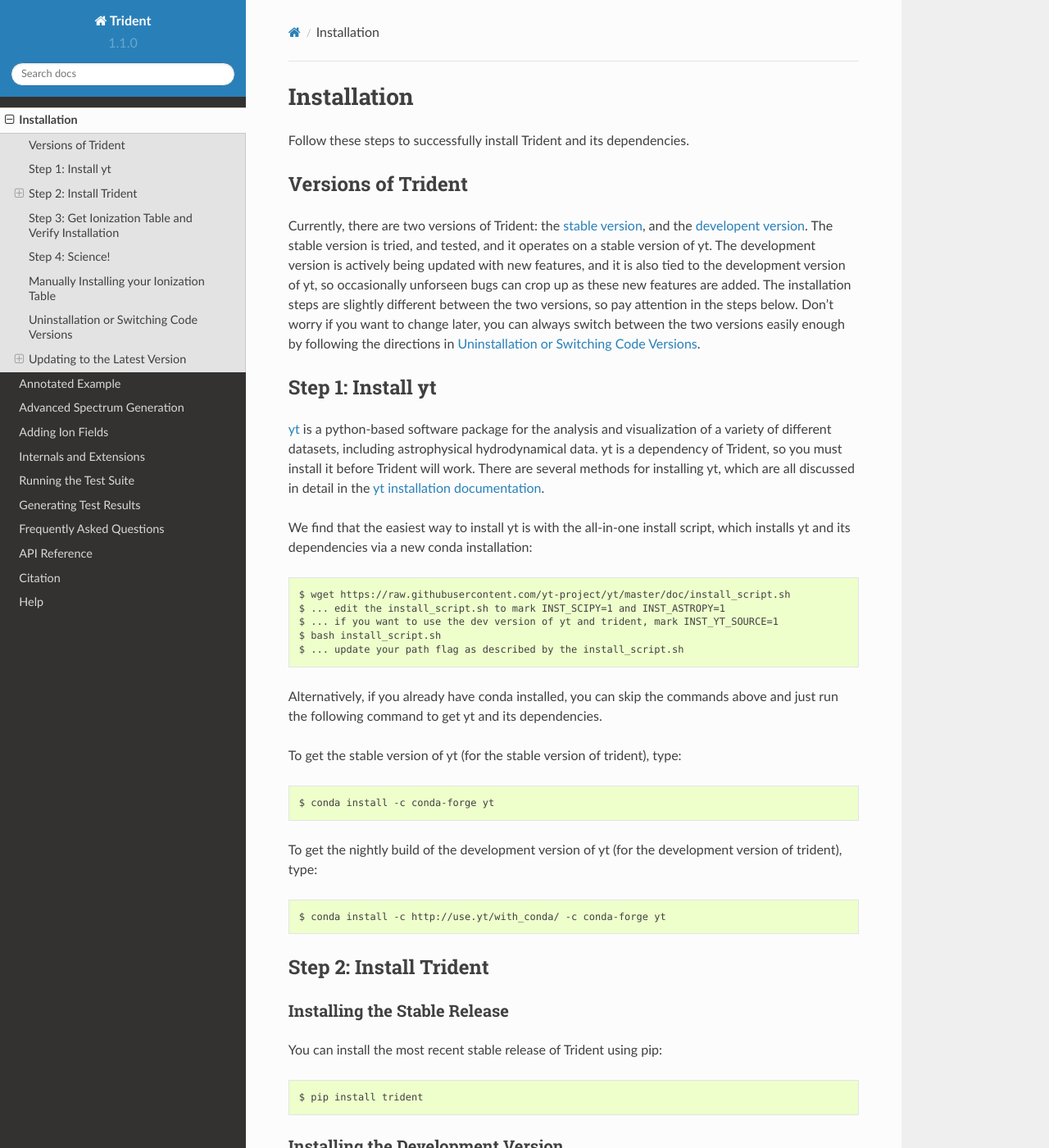
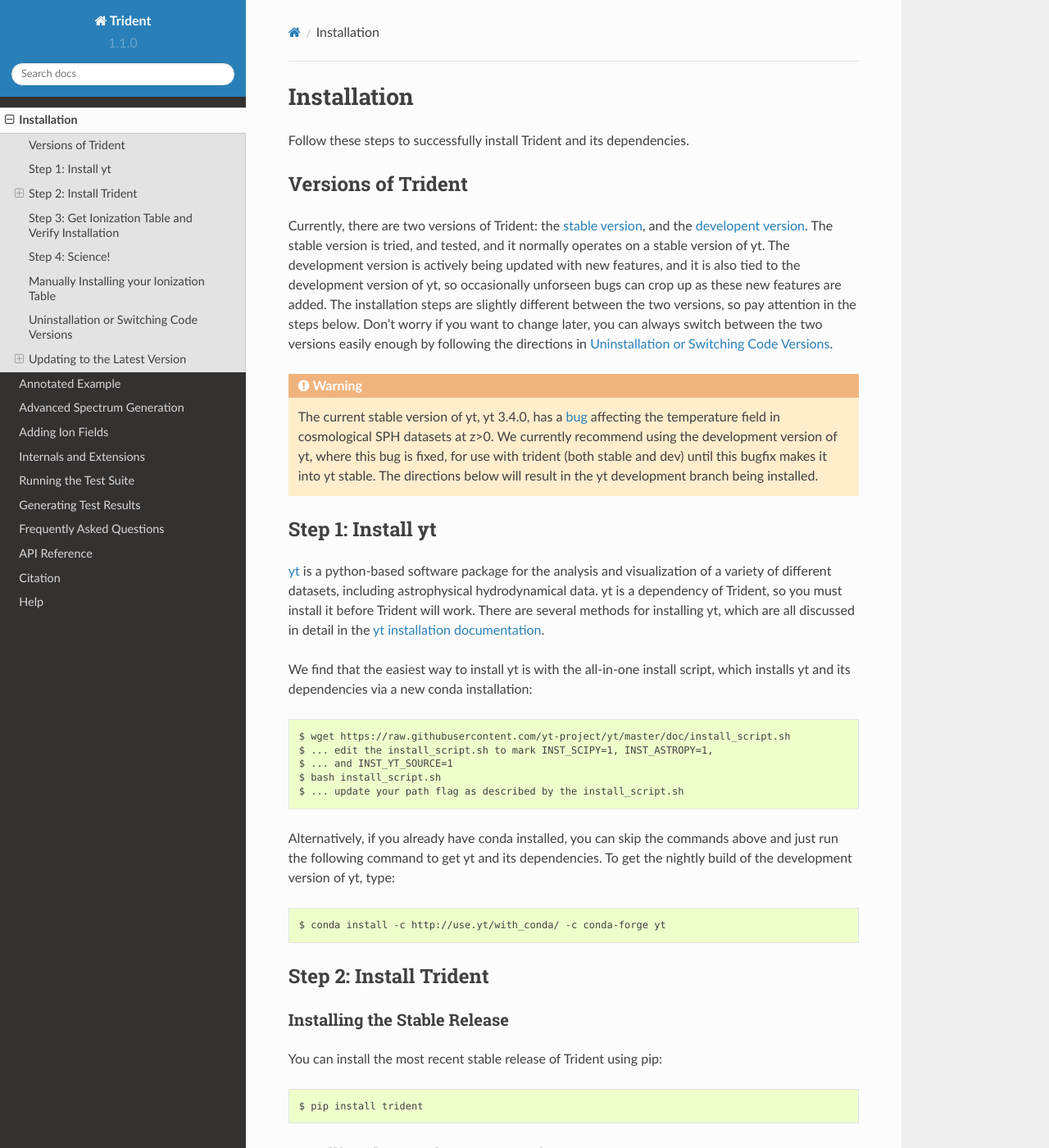
Before and after one commit to trident-project/trident, a Sphinx documentation site: the page built from doc/source/installation.rst, in a window 1280 px wide and 1400 px high. Shown: the whole window at 82% size. Built offline with Sphinx 7.4.7 and the Read the Docs theme 2.0.0, drawn with Linux system fonts in a browser that asks for light colours; formulas are drawn with MathJax 3.

Commit message:
Updating installation instructions to note that yt dev should be installed until bugfix is in stable.

```diff
--- a/doc/source/installation.rst
+++ b/doc/source/installation.rst
@@ -13,7 +13,7 @@ Versions of Trident
 Currently, there are two versions of Trident: the `stable version
 <http://trident.readthedocs.io/en/stable>`_, and the `developent version
 <http://trident.readthedocs.io/en/latest>`_.  The stable version is tried,
-and tested, and it operates on a stable version of yt.  The development
+and tested, and it normally operates on a stable version of yt.  The development
 version is actively being updated with new features, and it is also tied to
 the development version of yt, so occasionally unforseen bugs can crop
 up as these new features are added.
@@ -22,6 +22,16 @@ so pay attention in the steps below.
 Don't worry if you want to change later, you can always
 switch between the two versions easily enough by following the directions
 in :ref:`uninstallation`.
+
+.. warning::
+
+    The current stable version of yt, yt 3.4.0, has a
+    `bug <https://github.com/yt-project/yt/issues/1610>`_ affecting the
+    temperature field in cosmological SPH datasets at z>0. We currently
+    recommend using the development version of yt, where this bug is fixed,
+    for use with trident (both stable and dev) until this bugfix makes it
+    into yt stable. The directions below will result in the yt development
+    branch being installed.
 
 .. _step-1:
 
@@ -39,20 +49,14 @@ We find that the easiest way to install yt is with the all-in-one install
 script, which installs yt and its dependencies via a new conda installation::
 
     $ wget https://raw.githubusercontent.com/yt-project/yt/master/doc/install_script.sh
-    $ ... edit the install_script.sh to mark INST_SCIPY=1 and INST_ASTROPY=1
-    $ ... if you want to use the dev version of yt and trident, mark INST_YT_SOURCE=1
+    $ ... edit the install_script.sh to mark INST_SCIPY=1, INST_ASTROPY=1,
+    $ ... and INST_YT_SOURCE=1
     $ bash install_script.sh
     $ ... update your path flag as described by the install_script.sh
 
 Alternatively, if you already have conda installed, you can skip the commands
 above and just run the following command to get yt and its dependencies.
-
-To get the stable version of yt (for the stable version of trident), type::
-
-    $ conda install -c conda-forge yt
-
-To get the nightly build of the development version of yt (for the development
-version of trident), type::
+To get the nightly build of the development version of yt, type::
 
     $ conda install -c http://use.yt/with_conda/ -c conda-forge yt
 
```
